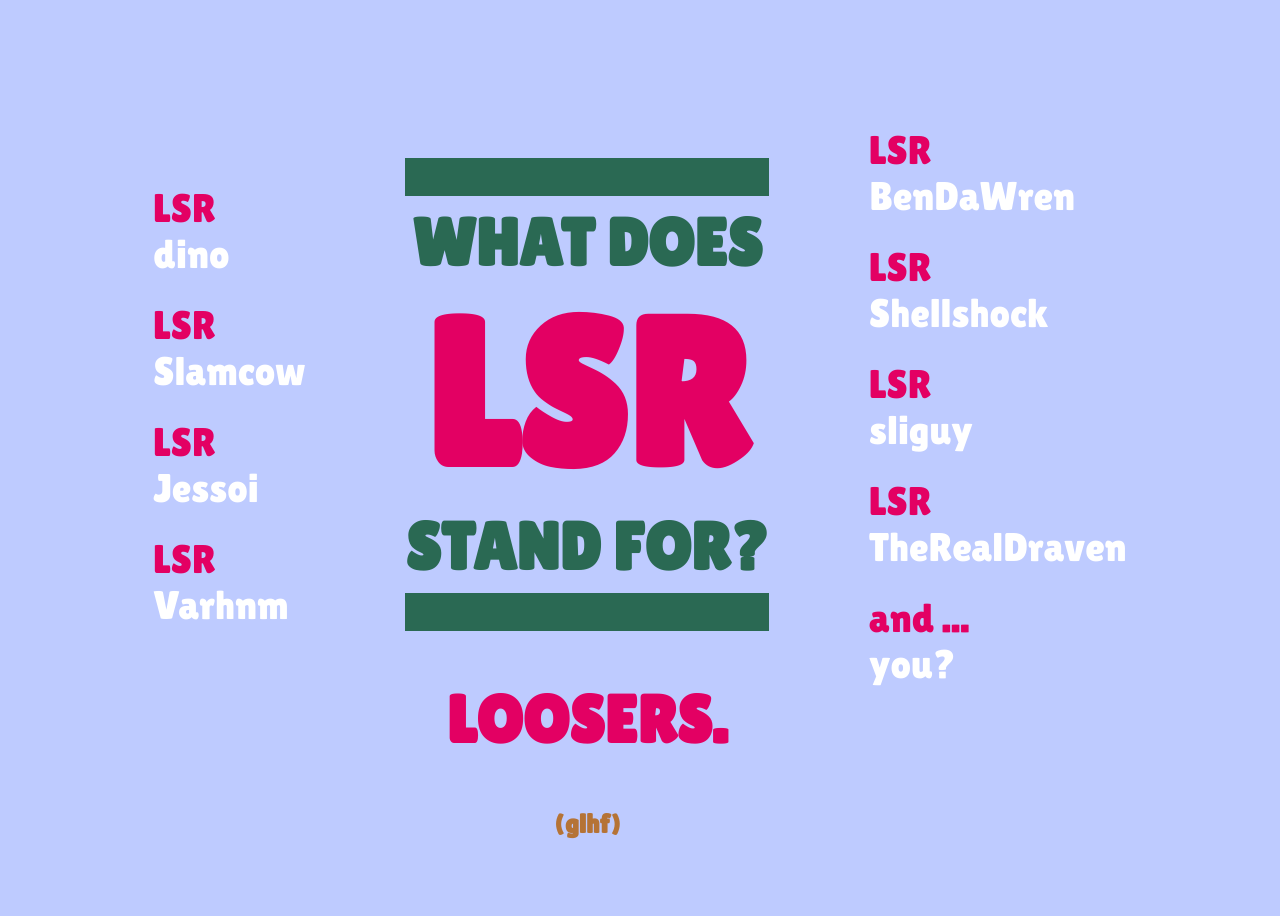
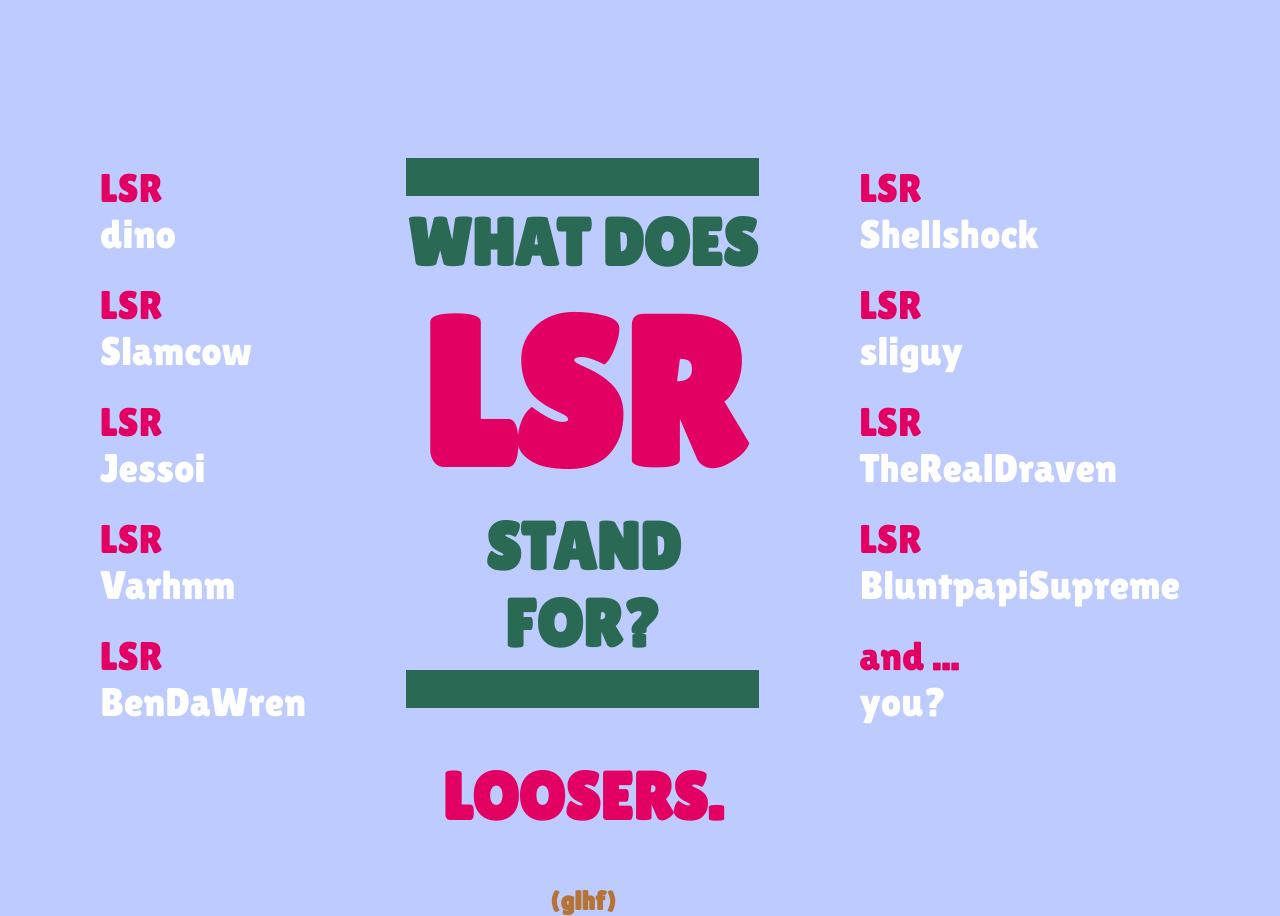
Before and after one commit to jachan/lsr_site, a plain HTML site: page index.html in a window 1280 px wide. Before the commit the page ends 839 px from the top, so only its background shows below. Drawn offline with Linux system fonts and the light colour scheme.

Commit message:
Update index.html

```diff
--- a/index.html
+++ b/index.html
@@ -13,6 +13,7 @@
         <span>LSR</span> <span class="gamertag">Slamcow</span>
         <span>LSR</span> <span class="gamertag">Jessoi</span>
         <span>LSR</span> <span class="gamertag">Varhnm</span>
+        <span>LSR</span> <span class="gamertag">BenDaWren</span>
     </div>
     <div id="content-box">
         <hr>
@@ -24,10 +25,10 @@
         <h2>(glhf)</h2>
     </div>
     <div id="roster">
-        <span>LSR</span> <span class="gamertag">BenDaWren</span>
         <span>LSR</span> <span class="gamertag">Shellshock</span>
         <span>LSR</span> <span class="gamertag">sliguy</span>
         <span>LSR</span> <span class="gamertag">TheRealDraven</span>
+        <span>LSR</span> <span class="gamertag">BluntpapiSupreme</span>
         <span>and ...</span> <span class="gamertag">you?</span>
     </div>
     <script src='https://storage.ko-fi.com/cdn/scripts/overlay-widget.js'></script>
```
